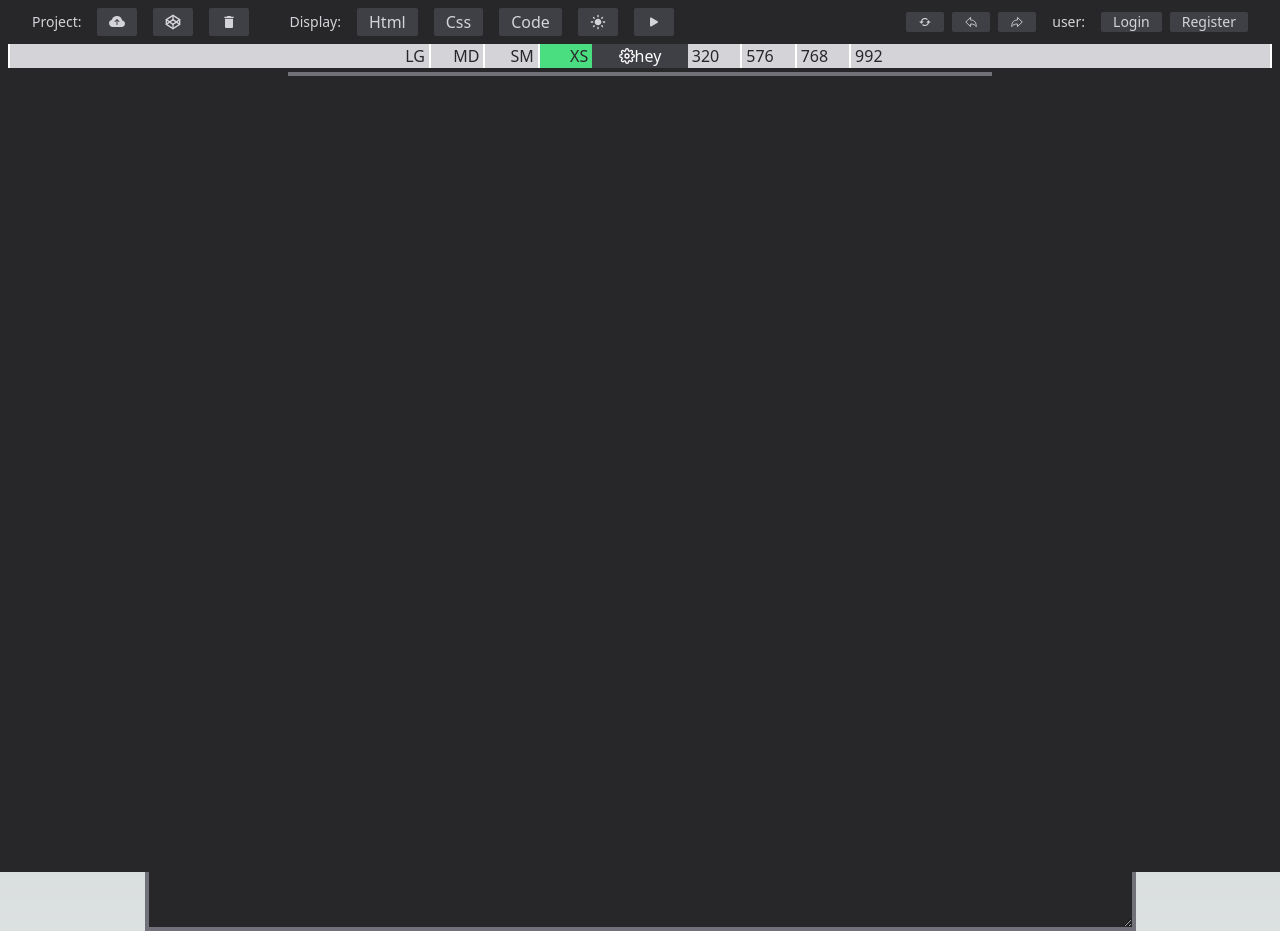
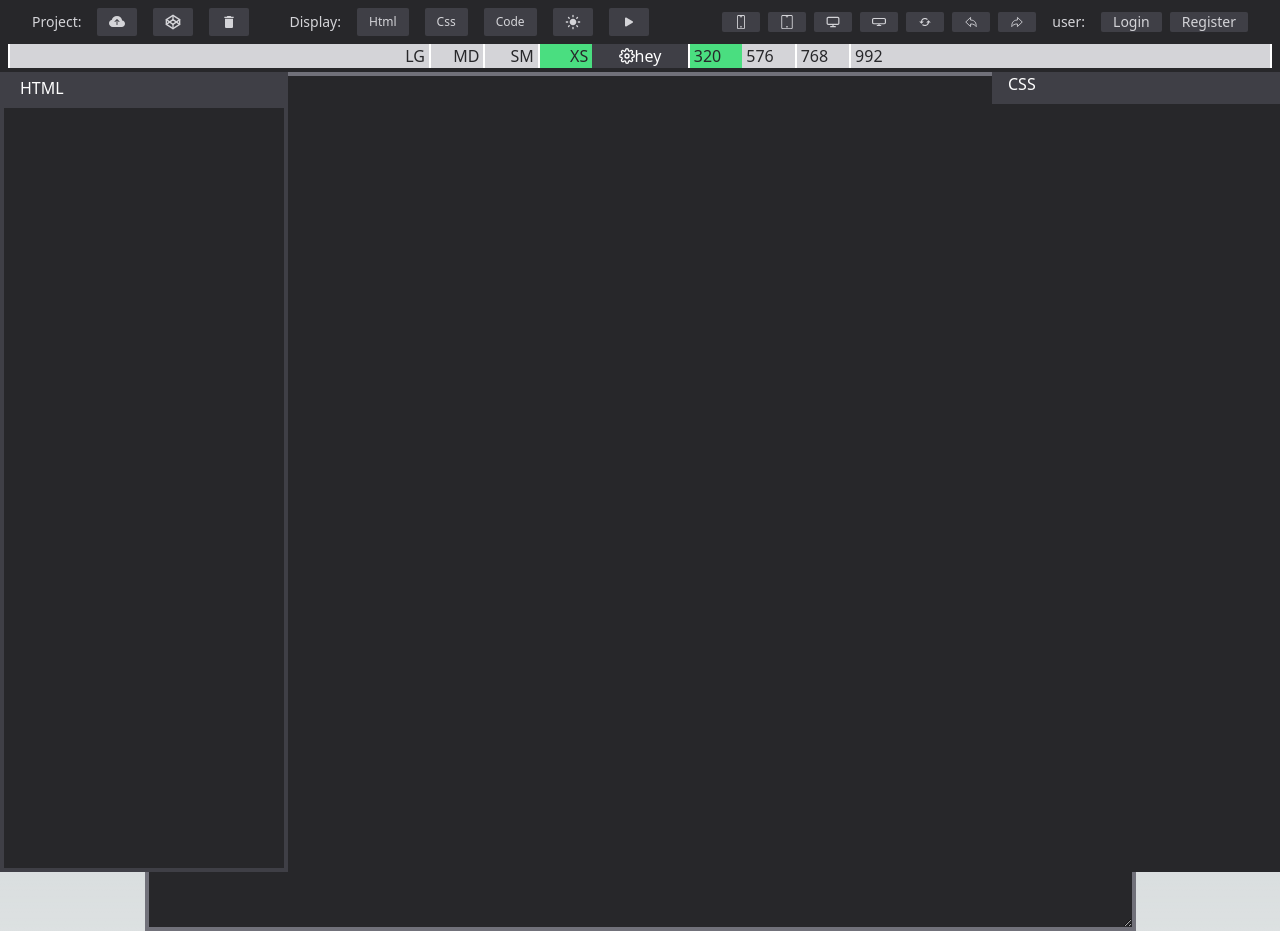
Before and after one commit to girumgizachew1/Gdev, a Next.js app: page /Editor in a window 1280 px wide. Built offline with nearby package versions, Linux system fonts and the light colour scheme.

Commit message:
basic layout

```diff
--- a/src/Components/Editor/Control.tsx
+++ b/src/Components/Editor/Control.tsx
@@ -2,8 +2,13 @@ import React from 'react'
 
 function Control() {
   return (
-    <div className=" w-72 bg-zinc-800 h-full fixed left-0 z-10">
+    <div className=" w-72 bg-zinc-800 h-full fixed left-0 z-10 border-4 border-zinc-700">
+        <div className='' >
+            <div className='bg-zinc-700 h-8 w-full px-4' >
+              <h1 className='text-base text-white' >HTML</h1>
+            </div>
 
+        </div>
     </div>
   )
 }
--- a/src/Components/Editor/ControlSecond.tsx
+++ b/src/Components/Editor/ControlSecond.tsx
@@ -3,7 +3,12 @@ import React from 'react'
 function ControlSecond() {
   return (
     <div className="bg-zinc-800 w-72 h-full fixed right-0">
+     <div className='' >
+            <div className='bg-zinc-700 h-8 w-full px-4' >
+              <h1 className='text-base text-white' >CSS</h1>
+            </div>
 
+        </div>
     </div>  )
 }
 
--- a/src/Components/controller/Navbar.tsx
+++ b/src/Components/controller/Navbar.tsx
@@ -8,6 +8,12 @@ import { IoArrowRedoOutline } from 'react-icons/io5';
 import { IoArrowUndoOutline } from 'react-icons/io5';
 
 import { FiCodepen } from 'react-icons/fi';
+import { CgScreenWide } from 'react-icons/cg';
+import { CgScreen } from 'react-icons/cg';
+import { SlScreenTablet } from 'react-icons/sl';
+import { SlScreenSmartphone } from 'react-icons/sl';
+
+
 FiCodepen
 function Navbar() {
     return (
@@ -21,14 +27,18 @@ function Navbar() {
                 </div>
                 <div className='flex space-x-4 text-base' >
                     <h1 className='my-3 text-zinc-300 text-sm' >Display:</h1>
-                    <button className='bg-zinc-700 px-3 my-2 rounded-sm' >Html</button>
-                    <button className='bg-zinc-700 px-3 my-2 rounded-sm' >Css</button>
-                    <button className='bg-zinc-700 px-3 my-2 rounded-sm' >Code</button>
-                    <button className='bg-zinc-700 px-3 my-2 rounded-sm' ><MdLightMode /></button>
+                    <button className='bg-zinc-700 px-3 my-2 rounded-sm text-xs' >Html</button>
+                    <button className='bg-zinc-700 px-3 my-2 rounded-sm text-xs' >Css</button>
+                    <button className='bg-zinc-700 px-3 my-2 rounded-sm text-xs' >Code</button>
+                    <button className='bg-zinc-700 px-3 my-2 rounded-sm ' ><MdLightMode /></button>
                     <button className='bg-zinc-700 px-3 my-2 rounded-sm ' ><BsFillPlayFill /></button>
                 </div>
             </div>
             <div className='flex space-x-2' >
+                <button className='bg-zinc-700 px-3 my-2 rounded-sm' ><SlScreenSmartphone/></button>
+                <button className='bg-zinc-700 px-3 my-2 rounded-sm' ><SlScreenTablet /></button>
+                <button className='bg-zinc-700 px-3 my-2 rounded-sm ' ><CgScreen /></button>
+                <button className='bg-zinc-700 px-3 my-2 rounded-sm ' ><CgScreenWide /></button>
                 <button className='bg-zinc-700 px-3 my-2 rounded-sm' ><BiRefresh/></button>
                 <button className='bg-zinc-700 px-3 my-2 rounded-sm' ><IoArrowUndoOutline /></button>
                 <button className='bg-zinc-700 px-3 my-2 rounded-sm ' ><IoArrowRedoOutline /></button>
--- a/src/Components/controller/ScreenController.tsx
+++ b/src/Components/controller/ScreenController.tsx
@@ -32,7 +32,7 @@ function ScreenController() {
   };
   const handleLGClick = () => {
     if (width === 992)
-      dispatch(setWidth(1260));
+      dispatch(setWidth(1259));
     else
       dispatch(setWidth(992));
 
@@ -44,7 +44,7 @@ function ScreenController() {
       <div className={`w-full flex items-left justify-left  border-l-2 border-white ${width < 1260 && width >= 992 ? " bg-green-400 text-zinc-800" : width < 992 ? "text-zinc-800 bg-zinc-300" : "bg-zinc-600 text-white"} `}>
         <button className='w-full text-right pr-1' onClick={handleLGClick}>LG</button>
       </div>
-      <div className={`w-40 flex items-left justify-left  border-l-2 border-white ${width < 991 && width >= 768 ? " bg-green-400 text-zinc-800" : width < 768 ? "text-zinc-800 bg-zinc-300" : "bg-zinc-600 text-white"} `}>
+      <div className={`w-40 flex items-left justify-left  border-l-2 border-white ${width < 992 && width >= 768 ? " bg-green-400 text-zinc-800" : width < 768 ? "text-zinc-800 bg-zinc-300" : "bg-zinc-600 text-white"} `}>
         <button className='w-full text-right pr-1' onClick={handleMDClick}>MD</button>
       </div>
       <div className={`w-40 flex items-left justify-left  border-l-2 border-white ${width < 768 && width >= 576 ? " bg-green-400 text-zinc-800" : width < 576 ? "text-zinc-800 bg-zinc-300" : "bg-zinc-600 text-white"} `}>
@@ -62,7 +62,7 @@ function ScreenController() {
         <a>hey</a>
       </div>
 
-      <div className={`w-40 flex items-left justify-left bg-zinc-300 border-r-2 border-white ${width < 576 ? " bg-green-400 text-zinc-800" : "bg-zinc-600 text-white"} `}>
+      <div className={`w-40 flex justify-left   border-l-2 border-white ${width < 576 ? " bg-green-400 text-zinc-800" : "bg-zinc-600 text-white"} `}>
         <button className='w-full text-left pl-1' onClick={handleXSClick}>320</button>
       </div>
 
@@ -70,7 +70,7 @@ function ScreenController() {
         <button className='w-full text-left pl-1' onClick={handleSMClick}>576</button>
       </div>
 
-      <div className={`w-40 flex items-left justify-left  border-r-2 border-white ${width < 991 && width >= 768 ? " bg-green-400 text-zinc-800" : width < 768 ? "text-zinc-800 bg-zinc-300" : "bg-zinc-600 text-white"} `}>
+      <div className={`w-40 flex items-left justify-left  border-r-2 border-white ${width < 992 && width >= 768 ? " bg-green-400 text-zinc-800" : width < 768 ? "text-zinc-800 bg-zinc-300" : "bg-zinc-600 text-white"} `}>
         <button className='w-full text-left pl-1' onClick={handleMDClick}>768</button>
       </div>
       <div className={`w-full flex items-left justify-left  border-r-2 border-white ${width < 1260 && width >= 992 ? " bg-green-400 text-zinc-800" : width < 992 ? "text-zinc-800 bg-zinc-300" : "bg-zinc-600 text-white"} `}>
```
